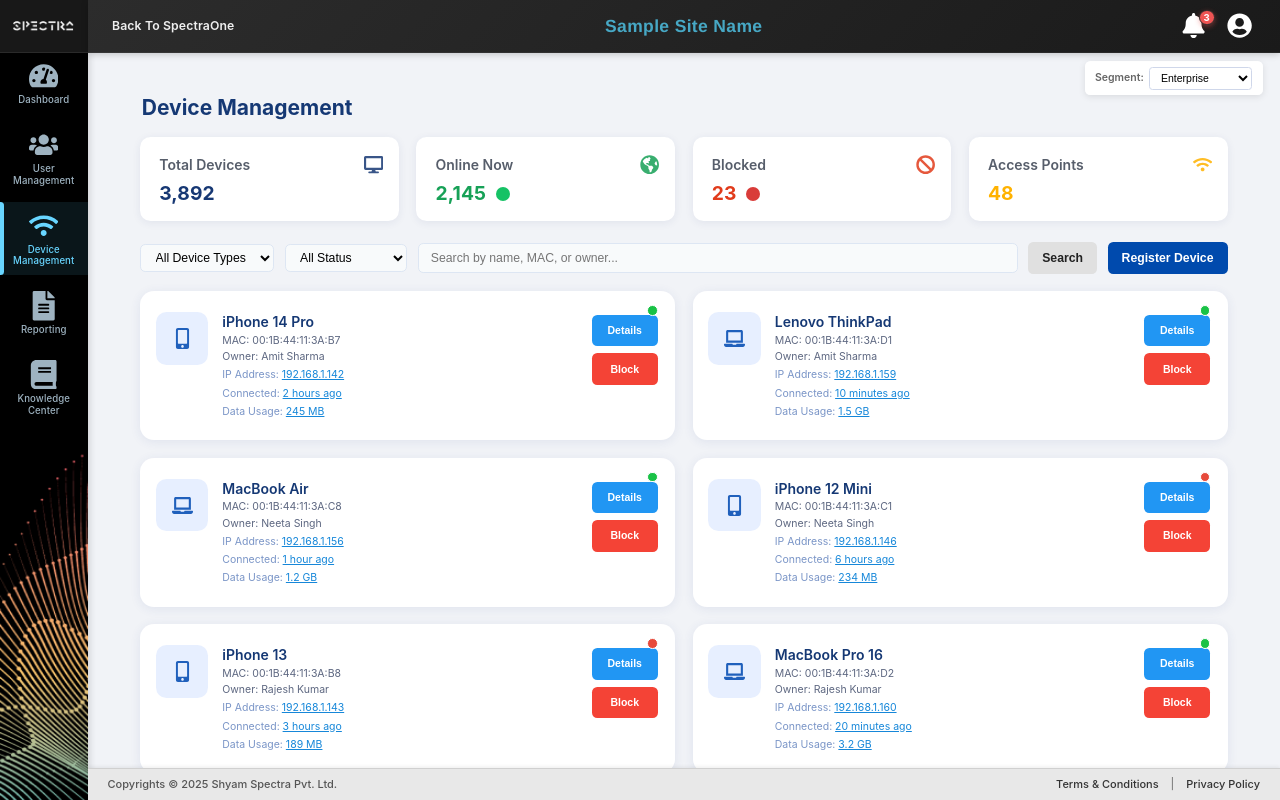
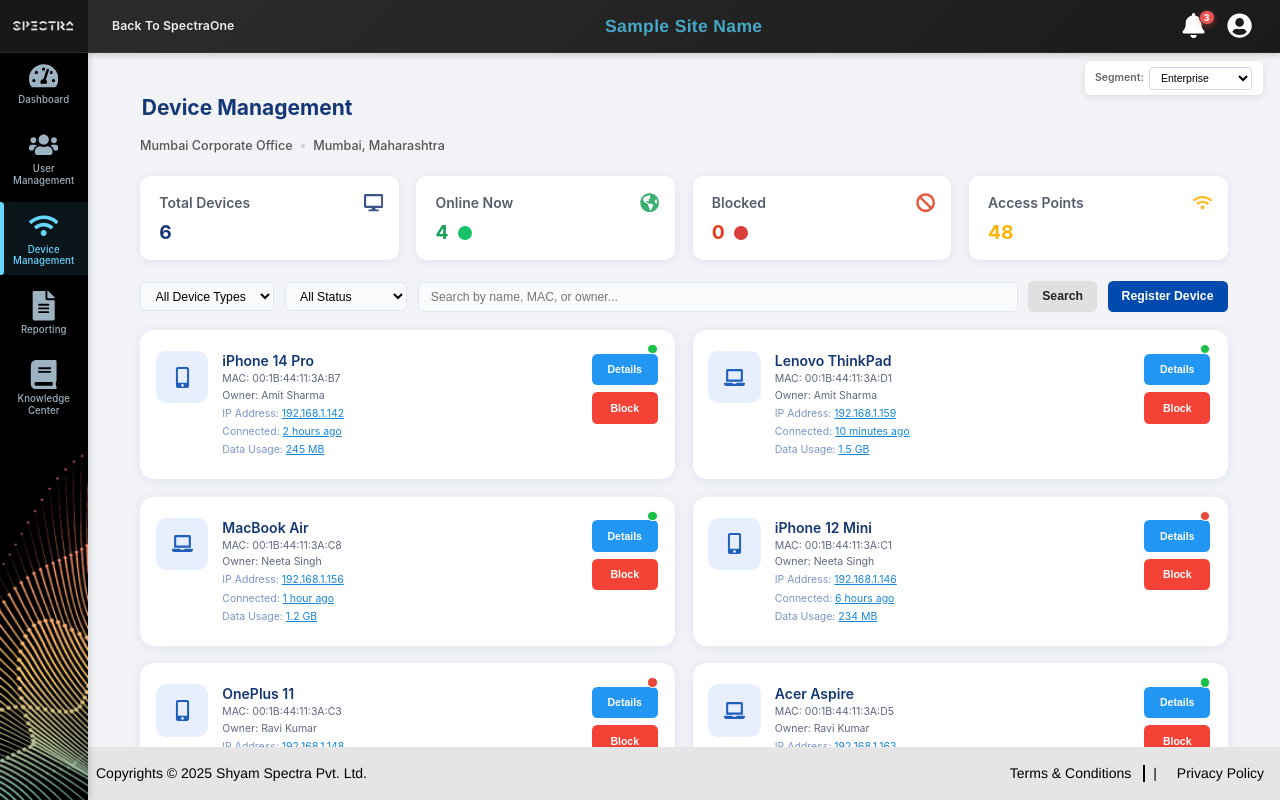
Before and after one commit to piyanshuofficial/SpectraWiFiPortalDemo_v1, a React (Create React App) app: page /devices in a window 1280 px wide. Built offline with nearby package versions, Linux system fonts and the light colour scheme.

Commit message:
Code Update 24

```diff
--- a/src/components/FooterBar.css
+++ b/src/components/FooterBar.css
@@ -1,107 +1,88 @@
-/* src/components/FooterBar.css */
+/* src/components/Layout/FooterBar.css */
 
 .footer-bar {
-  position: fixed;
-  left: var(--sidebar-width); /* 6.25rem = 100px */
-  right: 0;
-  bottom: 0;
-  height: 32px; /* Absolute pixel height instead of rem */
-  background: #e8e8e8;
-  color: #333;
+  background: #e5e5e5;
+  padding: 16px;
   display: flex;
+  flex-direction: row;
   align-items: center;
   justify-content: space-between;
-  padding: 0 20px; /* Absolute pixel padding */
-  font-size: 11px; /* Absolute pixel font size */
-  z-index: 120;
-  box-shadow: 0 -1px 4px rgba(0, 0, 0, 0.08);
-  flex-wrap: nowrap;
-  border-top: 1px solid #d0d0d0;
-  line-height: 1;
+  position: fixed;
+  width: calc(100% - 80px);
+  bottom: 0;
+  left: 80px;
+  z-index: 98;
+  height: 53px;
+  box-sizing: border-box;
 }
 
-.footer-left {
-  font-weight: 500;
-  white-space: nowrap;
-  color: #555;
-  font-size: 11px; /* Absolute pixel size */
-  line-height: 1;
+.footer-copyright {
+  font-family: 'Helvetica Neue', Helvetica, Arial, sans-serif;
+  font-style: normal;
+  font-weight: 400;
+  font-size: 14px;
+  line-height: 17px;
+  color: #000000;
+  margin: 0;
 }
 
-.footer-right {
+.footer-links {
   display: flex;
+  flex-direction: row;
   align-items: center;
-  gap: 12px; /* Absolute pixel gap */
-  font-size: 11px;
-  white-space: nowrap;
-  line-height: 1;
+  justify-content: space-around;
+  gap: 12px;
+  font-family: 'Helvetica Neue', Helvetica, Arial, sans-serif;
+  font-style: normal;
+  font-weight: 400;
+  font-size: 14px;
+  line-height: 17px;
+  text-align: right;
+  color: #000000;
 }
 
 .footer-link {
-  color: #333;
+  cursor: pointer;
   text-decoration: none;
-  font-weight: 500;
-  transition: color 0.15s;
-  font-size: 11px; /* Absolute pixel size */
-  line-height: 1;
+  color: #000000;
+  transition: color 0.2s ease;
 }
 
 .footer-link:hover {
-  color: #004aad;
-  text-decoration: underline;
+  color: #47a8c5;
+  text-decoration: none;
 }
 
-.footer-divider {
-  margin: 0;
-  color: #666;
-  font-size: 11px;
-  font-weight: 400;
-  line-height: 1;
+.footer-link-divider {
+  border-left: 2px solid #000000;
+  padding: 0 8px;
 }
 
-@media (max-width: 900px) {
+/* Mobile responsive */
+@media (max-width: 768px) {
   .footer-bar {
+    flex-direction: column;
+    align-items: flex-start;
+    gap: 10px;
+    position: static;
+    width: 100%;
     left: 0;
-    padding: 0 12px;
     height: auto;
-    min-height: 32px;
-    flex-wrap: wrap;
-    gap: 4px;
-    font-size: 10px;
+    padding: 16px;
   }
 
-  .footer-left, .footer-right {
-    width: 100%;
-    font-size: 10px;
-    text-align: center;
-    white-space: normal;
-    padding: 4px 0;
+  .footer-copyright {
+    font-size: 12px;
   }
 
-  .footer-right {
-    justify-content: center;
-  }
-
-  .footer-divider {
-    display: none;
+  .footer-links {
+    font-size: 12px;
+    flex-wrap: wrap;
   }
 }
 
-@media (max-width: 700px) {
+@media (max-width: 470px) {
   .footer-bar {
-    padding: 0 10px;
-    font-size: 9px;
-  }
-
-  .footer-left {
-    font-size: 9px;
-  }
-
-  .footer-right {
-    gap: 8px;
-  }
-
-  .footer-link {
-    font-size: 9px;
+    padding: 12px;
   }
 }
--- a/src/components/FooterBar.js
+++ b/src/components/FooterBar.js
@@ -1,19 +1,36 @@
-// src/components/FooterBar.js
+// src/components/Layout/FooterBar.js
 
-import React from "react";
-import "./FooterBar.css";
+import React from 'react';
+import { useNavigate } from 'react-router-dom';
+import './FooterBar.css';
 
-const FooterBar = () => (
-  <footer className="footer-bar" role="contentinfo">
-    <div className="footer-left">
-      Copyrights © 2025 Shyam Spectra Pvt. Ltd.
-    </div>
-    <div className="footer-right">
-      <a href="/terms" className="footer-link">Terms &amp; Conditions</a>
-      <span className="footer-divider">|</span>
-      <a href="/privacy" className="footer-link">Privacy Policy</a>
-    </div>
-  </footer>
-);
+const FooterBar = () => {
+  const navigate = useNavigate();
+
+  const handleTermsClick = () => {
+    navigate('/terms-conditions');
+  };
+
+  const handlePrivacyClick = () => {
+    navigate('/privacy-policy');
+  };
+
+  return (
+    <footer className="footer-bar">
+      <div className="footer-copyright">
+        Copyrights © 2025 Shyam Spectra Pvt. Ltd.
+      </div>
+      <div className="footer-links">
+        <span className="footer-link" onClick={handleTermsClick}>
+          Terms & Conditions
+        </span>
+        <span className="footer-link-divider">|</span>
+        <span className="footer-link" onClick={handlePrivacyClick}>
+          Privacy Policy
+        </span>
+      </div>
+    </footer>
+  );
+};
 
 export default FooterBar;
--- a/src/config/siteConfig.js
+++ b/src/config/siteConfig.js
@@ -1,10 +1,51 @@
 // src/config/siteConfig.js
 const siteConfig = {
+  // Default site (can be overridden based on segment)
   siteName: "Mumbai Corporate Office",
-  siteId: "SITE-MUM-001",
+  siteId: "SITE-MUM-ENT-001",
   company: "Spectra Technologies",
   segment: "Enterprise",
   accessLevel: "Site",
+
+  // Segment-specific site configurations
+  segmentSites: {
+    enterprise: {
+      siteName: "Mumbai Corporate Office",
+      siteId: "SITE-MUM-ENT-001",
+      location: "Mumbai, Maharashtra",
+      address: "Spectra Business Park, Andheri East, Mumbai - 400069"
+    },
+    coLiving: {
+      siteName: "Spectra Urban Living - Bangalore",
+      siteId: "SITE-BLR-COL-002",
+      location: "Bangalore, Karnataka",
+      address: "Koramangala, Bangalore - 560034"
+    },
+    coWorking: {
+      siteName: "Spectra WorkHub - Pune",
+      siteId: "SITE-PUN-COW-003",
+      location: "Pune, Maharashtra",
+      address: "Hinjewadi IT Park, Pune - 411057"
+    },
+    hotel: {
+      siteName: "Spectra Grand Hotel - Goa",
+      siteId: "SITE-GOA-HTL-004",
+      location: "Goa",
+      address: "Calangute Beach Road, Goa - 403516"
+    },
+    pg: {
+      siteName: "Spectra PG Residency - Chennai",
+      siteId: "SITE-CHN-PGR-005",
+      location: "Chennai, Tamil Nadu",
+      address: "Adyar, Chennai - 600020"
+    },
+    miscellaneous: {
+      siteName: "Spectra Community Hub - Delhi",
+      siteId: "SITE-DEL-MIS-006",
+      location: "Delhi",
+      address: "Connaught Place, New Delhi - 110001"
+    }
+  },
 
   licenses: {
     maxLicenses: 250,
@@ -197,7 +238,7 @@
 
   support: {
     email: "support@spectra.co",
-    phone: "+91-1800 121 5678",
+    phone: "+1800 121 5678",
     helpdesk: "https://www.spectra.co",
     documentation: "https://www.spectra.co"
   }
--- a/src/constants/sampleUsers.js
+++ b/src/constants/sampleUsers.js
@@ -1,7 +1,7 @@
 // src/constants/sampleUsers.js
 
 const sampleUsers = [
-  // Enterprise
+  // Enterprise - Mumbai Corporate Office
   {
     id: "USER001",
     firstName: "Amit",
@@ -19,6 +19,8 @@
     usageLastOnline: "2 min ago",
     location: "Mumbai, Maharashtra",
     segment: "enterprise",
+    siteName: "Mumbai Corporate Office",
+    siteId: "SITE-MUM-ENT-001",
     employeeId: "E123",
     department: "Finance",
     userCategory: "employee",
@@ -39,8 +41,10 @@
     usageSessions: 55,
     usageAvgSession: "2h 18m",
     usageLastOnline: "1 hour ago",
-    location: "Delhi, India",
+    location: "Mumbai, Maharashtra",
     segment: "enterprise",
+    siteName: "Mumbai Corporate Office",
+    siteId: "SITE-MUM-ENT-001",
     employeeId: "E124",
     department: "Operations",
     userCategory: "employee",
@@ -61,14 +65,17 @@
     usageSessions: 81,
     usageAvgSession: "4h 09m",
     usageLastOnline: "30 min ago",
-    location: "Chennai, India",
+    location: "Mumbai, Maharashtra",
     segment: "enterprise",
+    siteName: "Mumbai Corporate Office",
+    siteId: "SITE-MUM-ENT-001",
     employeeId: "E125",
     department: "Sales",
     userCategory: "employee",
     password: "741258",
   },
-  // CoLiving
+
+  // CoLiving - Spectra Urban Living - Bangalore
   {
     id: "USER003",
     firstName: "Rajesh",
@@ -84,8 +91,10 @@
     usageSessions: 13,
     usageAvgSession: "2h 00m",
     usageLastOnline: "1 hour ago",
-    location: "Hyderabad, Telangana",
+    location: "Bangalore, Karnataka",
     segment: "coLiving",
+    siteName: "Spectra Urban Living - Bangalore",
+    siteId: "SITE-BLR-COL-002",
     residentType: "Tenant",
     roomNumber: "101A",
     userCategory: "resident",
@@ -106,8 +115,10 @@
     usageSessions: 89,
     usageAvgSession: "2h 44m",
     usageLastOnline: "20 min ago",
-    location: "Pune, Maharashtra",
+    location: "Bangalore, Karnataka",
     segment: "coLiving",
+    siteName: "Spectra Urban Living - Bangalore",
+    siteId: "SITE-BLR-COL-002",
     residentType: "Owner",
     roomNumber: "202B",
     userCategory: "resident",
@@ -130,12 +141,15 @@
     usageLastOnline: "15 min ago",
     location: "Bangalore, Karnataka",
     segment: "coLiving",
+    siteName: "Spectra Urban Living - Bangalore",
+    siteId: "SITE-BLR-COL-002",
     residentType: "Tenant",
     roomNumber: "303C",
     userCategory: "resident",
     password: "192847",
   },
-  // CoWorking
+
+  // CoWorking - Spectra WorkHub - Pune
   {
     id: "USER005",
     firstName: "Sanjay",
@@ -151,8 +165,10 @@
     usageSessions: 15,
     usageAvgSession: "1h 32m",
     usageLastOnline: "2 days ago",
-    location: "Chennai, Tamil Nadu",
+    location: "Pune, Maharashtra",
     segment: "coWorking",
+    siteName: "Spectra WorkHub - Pune",
+    siteId: "SITE-PUN-COW-003",
     companyName: "Tech Solutions",
     deskNumber: "D12",
     userCategory: "member",
@@ -173,8 +189,10 @@
     usageSessions: 41,
     usageAvgSession: "2h 05m",
     usageLastOnline: "1 hour ago",
-    location: "Mumbai, Maharashtra",
+    location: "Pune, Maharashtra",
     segment: "coWorking",
+    siteName: "Spectra WorkHub - Pune",
+    siteId: "SITE-PUN-COW-003",
     companyName: "StartUp India",
     deskNumber: "A5",
     userCategory: "member",
@@ -195,14 +213,17 @@
     usageSessions: 58,
     usageAvgSession: "4h 15m",
     usageLastOnline: "30 min ago",
-    location: "Delhi",
+    location: "Pune, Maharashtra",
     segment: "coWorking",
+    siteName: "Spectra WorkHub - Pune",
+    siteId: "SITE-PUN-COW-003",
     companyName: "Freelancers Ltd",
     deskNumber: "C12",
     userCategory: "member",
     password: "487392",
   },
-  // Hotel
+
+  // Hotel - Spectra Grand Hotel - Goa
   {
     id: "USER007",
     firstName: "Vikram",
@@ -220,6 +241,8 @@
     usageLastOnline: "12 min ago",
     location: "Goa",
     segment: "hotel",
+    siteName: "Spectra Grand Hotel - Goa",
+    siteId: "SITE-GOA-HTL-004",
     roomNumber: "305",
     floor: "3",
     checkInDate: "2025-09-01",
@@ -242,8 +265,10 @@
     usageSessions: 18,
     usageAvgSession: "1h 22m",
     usageLastOnline: "10 min ago",
-    location: "Mumbai",
+    location: "Goa",
     segment: "hotel",
+    siteName: "Spectra Grand Hotel - Goa",
+    siteId: "SITE-GOA-HTL-004",
     roomNumber: "312",
     floor: "3",
     checkInDate: "2025-10-01",
@@ -266,8 +291,10 @@
     usageSessions: 33,
     usageAvgSession: "1h 47m",
     usageLastOnline: "1 hour ago",
-    location: "Pune",
+    location: "Goa",
     segment: "hotel",
+    siteName: "Spectra Grand Hotel - Goa",
+    siteId: "SITE-GOA-HTL-004",
     roomNumber: "320",
     floor: "3",
     checkInDate: "2025-11-05",
@@ -275,7 +302,8 @@
     userCategory: "guest",
     password: "829163",
   },
-  // PG
+
+  // PG - Spectra PG Residency - Chennai
   {
     id: "USER008",
     firstName: "Divya",
@@ -291,8 +319,10 @@
     usageSessions: 64,
     usageAvgSession: "2h 41m",
     usageLastOnline: "3 hours ago",
-    location: "Kerala",
+    location: "Chennai, Tamil Nadu",
     segment: "pg",
+    siteName: "Spectra PG Residency - Chennai",
+    siteId: "SITE-CHN-PGR-005",
     pgType: "Female",
     roomNumber: "B12",
     userCategory: "resident",
@@ -313,8 +343,10 @@
     usageSessions: 32,
     usageAvgSession: "1h 54m",
     usageLastOnline: "45 min ago",
-    location: "Jharkhand",
+    location: "Chennai, Tamil Nadu",
     segment: "pg",
+    siteName: "Spectra PG Residency - Chennai",
+    siteId: "SITE-CHN-PGR-005",
     pgType: "Male",
     roomNumber: "B15",
     userCategory: "resident",
@@ -335,14 +367,17 @@
     usageSessions: 24,
     usageAvgSession: "1h 17m",
     usageLastOnline: "30 min ago",
-    location: "Delhi",
+    location: "Chennai, Tamil Nadu",
     segment: "pg",
+    siteName: "Spectra PG Residency - Chennai",
+    siteId: "SITE-CHN-PGR-005",
     pgType: "Female",
     roomNumber: "B18",
     userCategory: "resident",
     password: "536718",
   },
-  // Miscellaneous
+
+  // Miscellaneous - Spectra Community Hub - Delhi
   {
     id: "USER009",
     firstName: "Rahul",
@@ -360,6 +395,8 @@
     usageLastOnline: "30 sec ago",
     location: "Delhi",
     segment: "miscellaneous",
+    siteName: "Spectra Community Hub - Delhi",
+    siteId: "SITE-DEL-MIS-006",
     notes: "VIP",
     userCategory: "user",
     password: "194756",
@@ -379,8 +416,10 @@
     usageSessions: 60,
     usageAvgSession: "2h 52m",
     usageLastOnline: "10 min ago",
-    location: "Mumbai",
+    location: "Delhi",
     segment: "miscellaneous",
+    siteName: "Spectra Community Hub - Delhi",
+    siteId: "SITE-DEL-MIS-006",
     notes: "Regular",
     userCategory: "user",
     password: "615283",
@@ -400,8 +439,10 @@
     usageSessions: 11,
     usageAvgSession: "1h 02m",
     usageLastOnline: "15 min ago",
-    location: "Chennai",
+    location: "Delhi",
     segment: "miscellaneous",
+    siteName: "Spectra Community Hub - Delhi",
+    siteId: "SITE-DEL-MIS-006",
     notes: "Inactive",
     userCategory: "user",
     password: "789145",
--- a/src/pages/DeviceManagement/DeviceList.js
+++ b/src/pages/DeviceManagement/DeviceList.js
@@ -53,23 +53,41 @@
 
   const canRegisterDevice = hasDevicePermission && showRegisterDevice;
 
-  // Device statistics from siteConfig
-  const deviceStats = [
+  // Get current site info based on selected segment
+  const currentSite = siteConfig.segmentSites[segmentFilter] || siteConfig.segmentSites.enterprise;
+
+  // Get users for the selected segment
+  const segmentUsers = useMemo(() => {
+    return sampleUsers.filter(user => user.segment === segmentFilter);
+  }, [segmentFilter]);
+
+  // Get user IDs for the selected segment
+  const segmentUserIds = useMemo(() => {
+    return new Set(segmentUsers.map(user => user.id));
+  }, [segmentUsers]);
+
+  // Device statistics - calculated from segment-filtered devices
+  const segmentDeviceStats = useMemo(() => {
+    const segmentDevices = devices.filter(device => segmentUserIds.has(device.userId));
+    const onlineDevices = segmentDevices.filter(d => d.online).length;
+    const blockedDevices = segmentDevices.filter(d => d.blocked).length;
+
+    return [
       {
         label: "Total Devices",
-      value: siteConfig.devices.totalDevices,
+        value: segmentDevices.length,
         Icon: FaDesktop,
         colorClass: "stat-blue"
       },
       {
         label: "Online Now",
-      value: siteConfig.devices.onlineDevices,
+        value: onlineDevices,
         Icon: FaGlobeAmericas,
         colorClass: "stat-green"
       },
       {
         label: "Blocked",
-      value: siteConfig.devices.blockedDevices,
+        value: blockedDevices,
         Icon: FaBan,
         colorClass: "stat-red"
       },
@@ -80,6 +98,7 @@
         colorClass: "stat-yellow"
       }
     ];
+  }, [devices, segmentUserIds]);
 
   const deviceTypes = useMemo(() => [
     { value: "all", label: "All Device Types" },
@@ -93,7 +112,6 @@
     { value: "blocked", label: "Blocked" }
   ], []);
 
-  // ✅ FIXED: Simplified loading with direct state update
   useEffect(() => {
     const loadDevices = () => {
       // Enrich devices with owner information
@@ -102,7 +120,8 @@
         return {
           ...device,
           Icon: getDeviceIcon(device.category),
-          owner: owner ? `${owner.firstName} ${owner.lastName}` : 'Unknown'
+          owner: owner ? `${owner.firstName} ${owner.lastName}` : 'Unknown',
+          ownerSegment: owner?.segment || 'unknown'
         };
       });
 
@@ -110,14 +129,18 @@
       setInitialLoad(false);
     };
 
-    // Small delay to show loading state briefly
     const timer = setTimeout(loadDevices, 300);
 
     return () => clearTimeout(timer);
   }, []);
 
+  // Filter devices by segment first, then by other filters
   const filteredDevices = useMemo(() => {
     return devices.filter(dev => {
+      // First filter by segment - only show devices belonging to users of selected segment
+      if (!segmentUserIds.has(dev.userId)) return false;
+
+      // Then apply other filters
       if (typeFilter !== "all" && dev.type !== typeFilter) return false;
       if (statusFilter === "online" && !dev.online) return false;
       if (statusFilter === "blocked" && dev.blocked !== true) return false;
@@ -132,7 +155,7 @@
         return false;
       return true;
     });
-  }, [devices, typeFilter, statusFilter, searchText]);
+  }, [devices, segmentUserIds, typeFilter, statusFilter, searchText]);
 
   const pagedDevices = useMemo(() => {
     const startIndex = (currentPage - 1) * rowsPerPage;
@@ -141,7 +164,7 @@
 
   useEffect(() => {
     setCurrentPage(1);
-  }, [typeFilter, statusFilter, searchText, rowsPerPage]);
+  }, [typeFilter, statusFilter, searchText, rowsPerPage, segmentFilter]);
 
   const handleDeviceSubmit = async (deviceInfo) => {
     setSubmitting(true);
@@ -290,10 +313,22 @@
         </select>
       </div>
 
+      <div style={{ marginBottom: '1.5rem' }}>
         <h1 className="device-mgmt-title">Device Management</h1>
+        <div style={{
+          fontSize: '0.9rem',
+          color: '#555',
+          marginTop: '0.5rem',
+          fontWeight: '500'
+        }}>
+          <span>{currentSite.siteName}</span>
+          <span style={{ margin: '0 0.5rem', color: '#ccc' }}>•</span>
+          <span>{currentSite.location}</span>
+        </div>
+      </div>
 
       <div className="device-summary-cards">
-        {deviceStats.map(stat => (
+        {segmentDeviceStats.map(stat => (
           <div className={`device-summary-card ${stat.colorClass}`} key={stat.label}>
             <div className="devsc-toprow">
               <div className="devsc-title">{stat.label}</div>
@@ -389,7 +424,7 @@
             gridColumn: "1 / -1",
             fontSize: "1.1rem"
           }}>
-            No devices found matching your filters.
+            No devices found for this segment.
           </div>
         ) : (
           pagedDevices.map(device => (
@@ -461,10 +496,10 @@
           open={showDeviceModal}
           onClose={() => setShowDeviceModal(false)}
           onSubmit={handleDeviceSubmit}
-          users={sampleUsers}
+          users={segmentUsers}
           devices={devices}
           segment={segmentFilter}
-          siteUserList={sampleUsers}
+          siteUserList={segmentUsers}
           submitting={submitting}
         />
       )}
```
Lines whose indentation alone changed are shown as unchanged.
